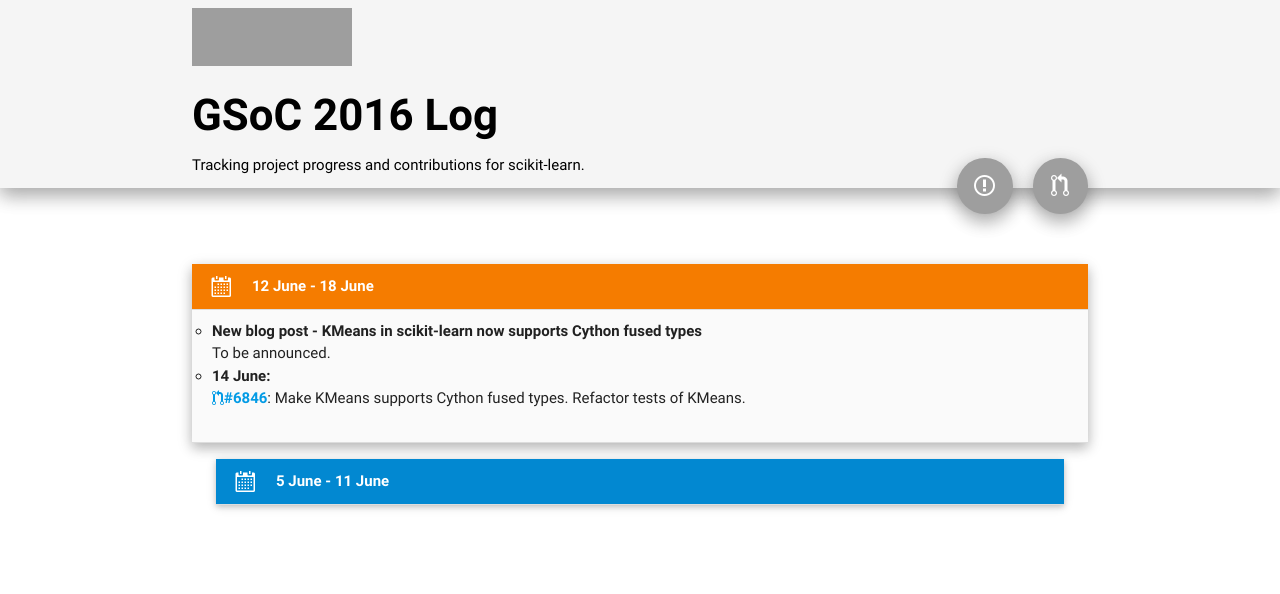
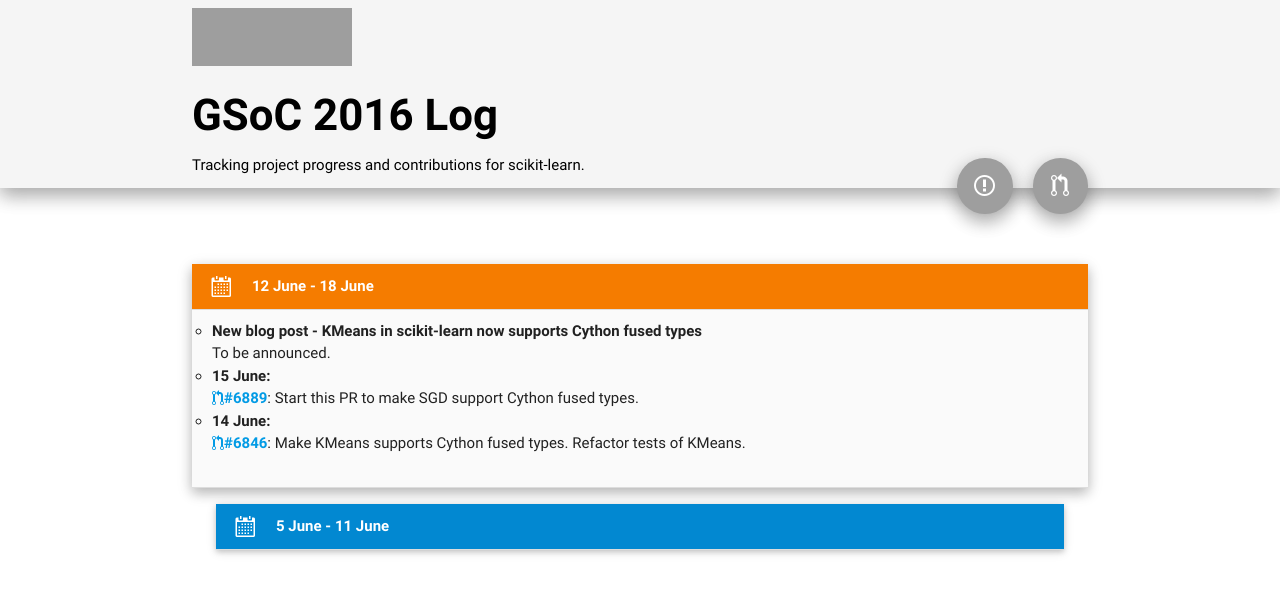
Before and after one commit to yenchenlin/yenchenlin.github.io, a Jekyll site: the page built from _pages/gsoc.html, in a window 1280 px wide, cut to the strip 0-594 px from the top of the page. Built offline with Jekyll 4.4.1, drawn with Linux system fonts in a browser that asks for light colours; nearby versions of some CDN libraries; grey boxes are pictures that could not be loaded.

Commit message:
Update gsoc log

```diff
--- a/_pages/gsoc.html
+++ b/_pages/gsoc.html
@@ -96,6 +96,12 @@
                     To be announced.
                   </li>
 
+                  <li><b>15 June: </b><br/>
+                    <a href="https://github.com/scikit-learn/scikit-learn/pull/6889">
+                    <i class="octicon octicon-git-pull-request"></i><b>#6889</b></a>:
+                      Start this PR to make SGD support Cython fused types.
+                  </li>
+
                   <li><b>14 June: </b><br/>
                     <a href="https://github.com/scikit-learn/scikit-learn/pull/6846">
                     <i class="octicon octicon-git-pull-request"></i><b>#6846</b></a>:
```
